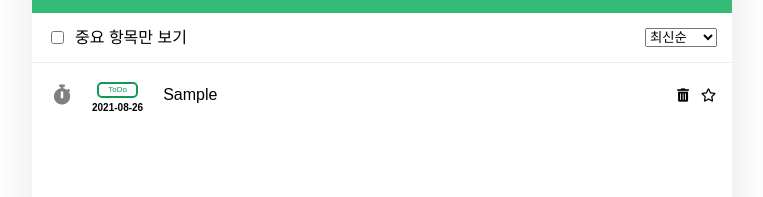
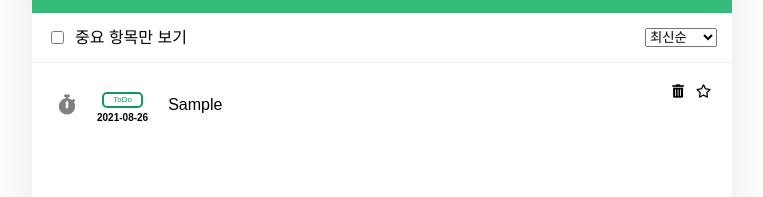
Before and after one commit to FOB-7avaScript/Assignment7-JK-YH-WB-SH, a React (Create React App) app: page / in a window 1280 px wide. Both pictures are taken after typing "Sample" into the empty fields and a click on the button 804 px from the left and 65 px from the top of the page. Shown: the part 163-360 px from the top of the page, without its empty margins (258-1021 px from the left). Built offline with nearby package versions, Linux system fonts and the light colour scheme; a web font is replaced by a local one.

Commit message:
Feat: modify package

```diff
--- a/package.json
+++ b/package.json
@@ -46,12 +46,12 @@
     "@babel/cli": "^7.14.8",
     "@babel/core": "^7.15.0",
     "@babel/preset-env": "^7.15.0",
-    "@typescript-eslint/eslint-plugin": "^4.29.2",
-    "@typescript-eslint/parser": "^4.29.2",
+    "@typescript-eslint/eslint-plugin": "^4.29.3",
+    "@typescript-eslint/parser": "^4.29.3",
     "eslint": "^7.32.0",
     "eslint-config-prettier": "^8.3.0",
     "eslint-config-standard-with-typescript": "^20.0.0",
-    "eslint-plugin-import": "^2.24.1",
+    "eslint-plugin-import": "^2.24.2",
     "eslint-plugin-node": "^11.1.0",
     "eslint-plugin-prettier": "^3.4.1",
     "eslint-plugin-promise": "^4.3.1",
--- a/src/components/TodoContainer.tsx
+++ b/src/components/TodoContainer.tsx
@@ -22,7 +22,7 @@ const TodoContainer: FC<Props> = () => {
         chekedCategory={chekedCategory}
         setChekedCategory={setChekedCategory}
       />
-      <TodoList todos={todoState} toggleTodo={toggleTodo} changeTodo={changeTodo} removeTodo={removeTodo} />
+      <TodoList todos={todoState} toggleTodo={toggleTodo} changeTodo={changeTodo} removeTodo={removeTodo} setTodoState={setTodoState} />
       <TodoFooter todos={todoState} />
     </TodoWrap>
   );
--- /dev/null
+++ b/src/components/TodoItem.tsx
@@ -0,0 +1,127 @@
+import React, { FC } from 'react';
+import styled, { css } from 'styled-components';
+import { Itodo, Status } from './types';
+
+interface Props {
+  onDragStart: () => void;
+  onDragEnd: () => void;
+  onDragOver: () => void;
+  isDragging: boolean;
+  changeTodo: (id: number) => void;
+  toggleTodo: (id: number) => void;
+  handleRemove: (id: number, todo: Itodo) => null | undefined;
+  todo: Itodo;
+}
+
+const TodoItem: FC<Props> = ({ handleRemove, toggleTodo, changeTodo, todo, isDragging, ...props }) => {
+  console.log(isDragging);
+  return (
+    <ItemBlock isDragging={isDragging} {...props} draggable="true">
+      <FlexContainer>
+        <FlexBox>
+          <StatusBtn done={todo.status} onClick={() => changeTodo(todo.id)}>
+            {(todo.status === Status.ToDo && <i className="fas fa-stopwatch" />) ||
+              (todo.status === Status.Doing && <i className="fas fa-play-circle" />) ||
+              (todo.status === Status.Done && <i className="fas fa-stop-circle" />)}
+          </StatusBtn>
+        </FlexBox>
+        <FlexBox>
+          <div>
+            <Badge done={todo.status}>{Status[todo.status]}</Badge>
+          </div>
+          <DateDisplay done={todo.status}>{todo.dueDate}</DateDisplay>
+        </FlexBox>
+        <FlexBox>
+          <MainText done={todo.status}>{todo.taskName}</MainText>
+        </FlexBox>
+      </FlexContainer>
+      <div>
+        <button onClick={() => handleRemove(todo.id, todo)}>
+          <i className="fas fa-trash-alt" />
+        </button>
+        <button onClick={() => toggleTodo(todo.id)}>{todo.isImportant ? <i className="fas fa-star" /> : <i className="far fa-star" />}</button>
+      </div>
+    </ItemBlock>
+  );
+};
+
+const ItemBlock = styled.li<{ isDragging: boolean }>`
+  display: flex;
+  padding: 20px 15px;
+  justify-content: space-between;
+  ${({ isDragging }) =>
+    isDragging &&
+    `
+    background: #ededed;
+  `}
+  & + & {
+    border-top: 1px solid #eeeeee;
+  }
+`;
+
+const FlexContainer = styled.div`
+  display: flex;
+  align-items: center;
+`;
+
+const FlexBox = styled.div`
+  padding: 4px 10px;
+  text-align: center;
+`;
+
+const StatusBtn = styled.button<{ done: number }>`
+  width: 20px;
+  padding: 0px;
+  i {
+    font-size: 20px;
+    color: gray;
+    ${(props) =>
+      props.done === 2 &&
+      css`
+        color: #dddddd;
+      `}
+  }
+`;
+
+const Badge = styled.div<{ done: number }>`
+  border: 2px solid #119955;
+  border-radius: 5px;
+  padding: 2px;
+  font-size: 8px;
+  color: #119955;
+  margin: 5px;
+  ${(props) =>
+    (props.done === 1 &&
+      css`
+        color: #00009b;
+        border: 2px solid #00009b;
+      `) ||
+    (props.done === 2 &&
+      css`
+        color: #dddddd;
+        border: 2px solid #dddddd;
+        text-decoration: line-through;
+      `)}
+`;
+
+const DateDisplay = styled.div<{ done: number }>`
+  font-size: 10px;
+  font-weight: 700;
+  ${(props) =>
+    props.done === 2 &&
+    css`
+      color: #ced4da;
+      text-decoration: line-through;
+    `}
+`;
+
+const MainText = styled.span<{ done: number }>`
+  ${(props) =>
+    props.done === 2 &&
+    css`
+      color: #ced4da;
+      text-decoration: line-through;
+    `}
+`;
+
+export default TodoItem;
--- a/src/components/TodoList.tsx
+++ b/src/components/TodoList.tsx
@@ -1,15 +1,48 @@
-import React, { FC } from 'react';
+import React, { FC, useState, useRef } from 'react';
 import styled, { css } from 'styled-components';
 import { Itodo, Status } from './types';
+import TodoItem from './TodoItem';
 
 interface TodoListProps {
   todos: Itodo[];
   toggleTodo: (id: number) => void;
   removeTodo: (id: number) => void;
   changeTodo: (id: number) => void;
+  setTodoState: React.Dispatch<React.SetStateAction<Itodo[]>>;
 }
 
-const TodoList: FC<TodoListProps> = ({ toggleTodo, removeTodo, todos, changeTodo }) => {
+const TodoList: FC<TodoListProps> = ({ toggleTodo, removeTodo, todos, changeTodo, setTodoState }) => {
+  const draggingItem = useRef<number | null>(null);
+  const dragOverItem = useRef<number | null>(null);
+
+  const onDragStart = (index: number) => {
+    draggingItem.current = index;
+  };
+
+  const onDragEnd = () => {
+    draggingItem.current = null;
+  };
+
+  const onDragOver = (index: number) => {
+    dragOverItem.current = index;
+
+    if (draggingItem.current !== null) {
+      changeOrder(draggingItem.current, dragOverItem.current);
+    }
+  };
+
+  const changeOrder = (source: number, destination: number): void => {
+    const sourceItem = todos[source];
+    const targetFiltedTodos = todos.filter((todo, index) => index !== source);
+    const prevTodos = targetFiltedTodos.slice(0, destination);
+    const afterTodos = targetFiltedTodos.slice(destination);
+
+    draggingItem.current = dragOverItem.current;
+    dragOverItem.current = null;
+
+    setTodoState([...prevTodos, sourceItem, ...afterTodos]);
+  };
+
   const handleRemove = (id: number, todo: Itodo) => {
     if (window.confirm('삭제하시겠습니까?')) {
       removeTodo(id);
@@ -21,51 +54,25 @@ const TodoList: FC<TodoListProps> = ({ toggleTodo, removeTodo, todos, changeTodo
   return (
     <ListWrap>
       <StyledUl>
-        {todos?.map((todo, idx) => (
-          <TodoItem key={idx}>
-            <FlexContainer>
-              <FlexBox>
-                <StatusBtn done={todo.status} onClick={() => changeTodo(todo.id)}>
-                  {(todo.status === Status.ToDo && <i className="fas fa-stopwatch" />) ||
-                    (todo.status === Status.Doing && <i className="fas fa-play-circle" />) ||
-                    (todo.status === Status.Done && <i className="fas fa-stop-circle" />)}
-                </StatusBtn>
-              </FlexBox>
-              <FlexBox>
-                <div>
-                  <Badge done={todo.status}>{Status[todo.status]}</Badge>
-                </div>
-                <DateDisplay done={todo.status}>{todo.dueDate}</DateDisplay>
-              </FlexBox>
-              <FlexBox>
-                <MainText done={todo.status}>{todo.taskName}</MainText>
-              </FlexBox>
-            </FlexContainer>
-            <div>
-              <button onClick={() => handleRemove(todo.id, todo)}>
-                <i className="fas fa-trash-alt" />
-              </button>
-              <button onClick={() => toggleTodo(todo.id)}>{todo.isImportant ? <i className="fas fa-star" /> : <i className="far fa-star" />}</button>
-            </div>
+        {todos.map((todo, idx) => (
+          <TodoItem
+            key={todo.id}
+            onDragStart={() => onDragStart(idx)}
+            onDragEnd={onDragEnd}
+            onDragOver={() => onDragOver(idx)}
+            isDragging={idx === draggingItem.current}
+            handleRemove={handleRemove}
+            toggleTodo={toggleTodo}
+            changeTodo={changeTodo}
+            todo={todo}
+          >
+            {todo.taskName}
           </TodoItem>
         ))}
       </StyledUl>
     </ListWrap>
   );
 };
-
-const TodoItem = styled.li`
-  display: flex;
-  padding: 10px;
-  justify-content: space-between;
-  align-items: center;
-
-  & + & {
-    border-top: 1px solid #eeeeee;
-  }
-`;
-
-const StyledUl = styled.ul``;
 
 const ListWrap = styled.div`
   flex: 1;
@@ -74,69 +81,8 @@ const ListWrap = styled.div`
   overflow-y: auto;
 `;
 
-const FlexContainer = styled.div`
-  display: flex;
-  align-items: center;
-`;
-
-const FlexBox = styled.div`
-  padding: 4px 10px;
-  text-align: center;
-`;
-
-const StatusBtn = styled.button<{ done: number }>`
-  width: 20px;
-  padding: 0px;
-  i {
-    font-size: 20px;
-    color: gray;
-    ${(props) =>
-      props.done === 2 &&
-      css`
-        color: #dddddd;
-      `}
-  }
-`;
-
-const Badge = styled.div<{ done: number }>`
-  border: 2px solid #119955;
-  border-radius: 5px;
-  padding: 2px;
-  font-size: 8px;
-  color: #119955;
-  margin: 5px;
-  ${(props) =>
-    (props.done === 1 &&
-      css`
-        color: #00009b;
-        border: 2px solid #00009b;
-      `) ||
-    (props.done === 2 &&
-      css`
-        color: #dddddd;
-        border: 2px solid #dddddd;
-        text-decoration: line-through;
-      `)}
-`;
-
-const DateDisplay = styled.div<{ done: number }>`
-  font-size: 10px;
-  font-weight: 700;
-  ${(props) =>
-    props.done === 2 &&
-    css`
-      color: #ced4da;
-      text-decoration: line-through;
-    `}
-`;
-
-const MainText = styled.span<{ done: number }>`
-  ${(props) =>
-    props.done === 2 &&
-    css`
-      color: #ced4da;
-      text-decoration: line-through;
-    `}
+const StyledUl = styled.ul`
+  height: 200vh;
 `;
 
 export default TodoList;
```
Also changed, not shown: 1 other file (tests, documents, lock files or other folders).
